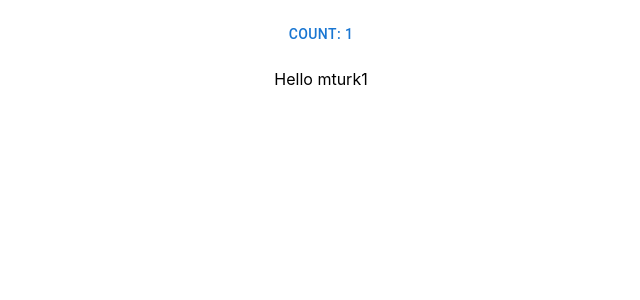
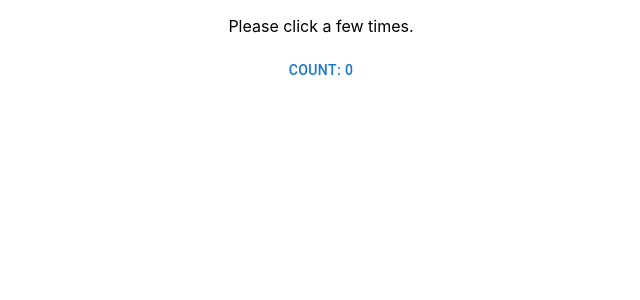
Before and after one commit to The-Dev-Effect/mturk1, a React (Create React App) app in the folder mturk1/: page / in a window 1280 px wide. Shown: the top 300 px of the page, without its empty margins (319-959 px from the left). Built offline with nearby package versions, Linux system fonts and the light colour scheme.

Commit message:
updating the app

```diff
--- a/mturk1/src/App.js
+++ b/mturk1/src/App.js
@@ -2,67 +2,49 @@ import "./App.css";
 import React, { useState, useEffect } from "react";
 import Button from "@mui/material/Button";
 
+const getRandomPrompt = () => {
+  const prompts = [
+    "Click many times!",
+    "Click some amount of times!",
+    "Please click a few times.",
+    "Click this?",
+    "What does this do?",
+    "Click for a while.",
+    "What happens if you click?",
+    "Click me.",
+    "???",
+  ];
+  return prompts[Math.floor(Math.random() * prompts.length)];
+};
+
 function App() {
-  const [count, setCount] = useState(1);
-  let buttons = [];
+  const [count, setCount] = useState(0);
+  const [clickTimes, setClickTimes] = useState([]);
+  const [prompt] = useState(getRandomPrompt());
+  const [now] = useState(Date.now());
 
   // Update the submit button
   useEffect(() => {
-    /*
-    const urlParams = new URLSearchParams(window.location.search);
-    console.log(urlParams);
-
-    // create the form element and point it to the correct endpoint
-    const form = document.createElement("form");
-    form.action = new URL(
-      "mturk/externalSubmit",
-      urlParams.get("turkSubmitTo")
-    ).href;
-    form.method = "post";
-
-    // attach the assignmentId
-    const inputAssignmentId = document.createElement("input");
-    inputAssignmentId.name = "assignmentId";
-    inputAssignmentId.value = urlParams.get("assignmentId");
-    inputAssignmentId.hidden = true;
-    form.appendChild(inputAssignmentId);
-
-    // attach data I want to send back
-    // attach data I want to send back
-    const results = document.createElement("input");
-    results.name = "results";
-    results.value = JSON.stringify({
-      count: count,
-    });
-    results.hidden = true;
-    document.getElementById("mturk_form").submit();
-    form.appendChild(results);
-
     // attach the form to the HTML document and trigger submission
-    document.body.appendChild(form);
-    form.submit();*/
     document.getElementById("mturk-result").value = JSON.stringify({
       count: count,
+      clicksTimes: clickTimes,
+      prompt: prompt,
+      now: now,
     });
   });
 
-  for (let i = 0; i < count; i++) {
-    buttons.push(
-      <p key={i}>
-        <Button
-          onClick={() => {
-            setCount(count + 1);
-          }}
-        >
-          Count: {count}
-        </Button>
-      </p>
-    );
-  }
   return (
     <div className="App">
-      {buttons}
-      <p>Hello mturk1</p>
+      <p>{prompt}</p>
+      <Button
+        onClick={(e) => {
+          setCount(count + 1);
+          setClickTimes([Date.now(), ...clickTimes]);
+        }}
+      >
+        Count: {count}
+      </Button>
     </div>
   );
 }
```
